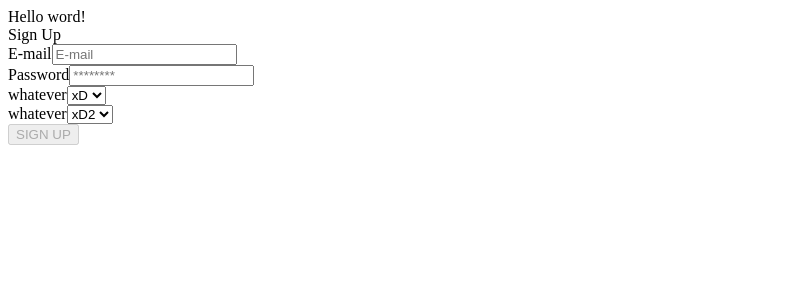
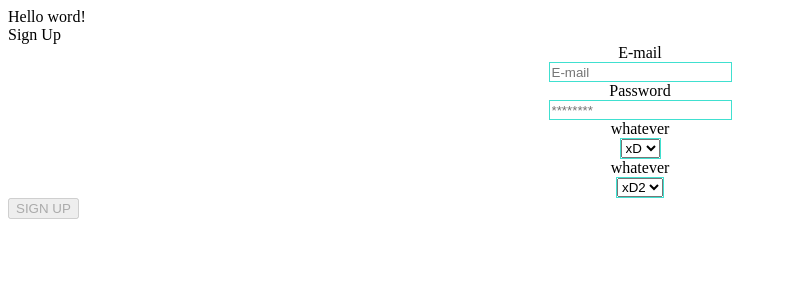
Before and after one commit to Veryyapeee/reactForm, a React (Create React App) app: page / in a window 1280 px wide. Shown: the top 300 px of the page, without its empty margins (0-787 px from the left). Built offline with nearby package versions, Linux system fonts and the light colour scheme.

Commit message:
bugfix: fix bug with invalid styles

```diff
--- a/src/components/input/input.module.scss
+++ b/src/components/input/input.module.scss
@@ -0,0 +1,38 @@
+.inputContainer {
+  border: 1px solid turquoise;
+  &:focus {
+    outline: none;
+    border: 1px solid turquoise;
+  }
+}
+
+.container {
+  display: flex;
+  justify-content: center;
+  align-items: center;
+  flex-direction: column;
+}
+
+.input {
+  border: none;
+  &:focus {
+    border: none;
+    outline: none;
+  }
+}
+
+.input.textarea {
+}
+
+.select {
+}
+
+.label {
+}
+
+.invalidInput {
+  border: 2px solid red;
+  &:focus {
+    border: 2px solid red;
+  }
+}
--- a/src/components/input/input.tsx
+++ b/src/components/input/input.tsx
@@ -10,7 +10,7 @@ interface Props {
   inputName: string;
   placeholder: string;
   label: string;
-  validity: boolean;
+  valid: boolean;
   touched: boolean;
   stateMain: Form;
   onChangeInput: () => void;
@@ -20,7 +20,7 @@ interface Props {
 const input: React.FC<Props> = (props) => {
   // Mutate input classes if field is invalid
   let inputClasses: string[] = [styles.inputContainer];
-  if (!props.validity && props.touched) {
+  if (!props.valid && props.touched) {
     inputClasses = [styles.inputContainer, styles.invalidInput];
   }
   // props.inputType === "select"
--- a/src/containers/form/form.tsx
+++ b/src/containers/form/form.tsx
@@ -44,6 +44,8 @@ const FormStructure: React.FC<Props> = (props) => {
     setValidForm(onChangeForm(event, inputType, props.config, props.setConfig));
   };
 
+  console.log(elements);
+
   // Create inputs for form
   const formElements = elements.map((input: Element) => (
     <Input
```
